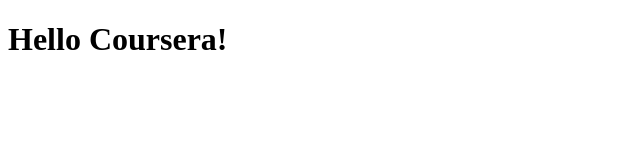
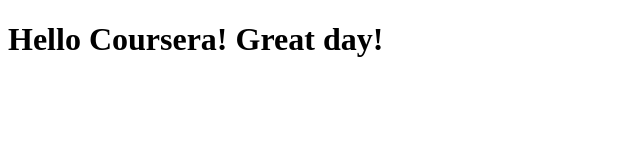
Before and after one commit to kagoten/coursera-test, a plain HTML site: page site/index.html in a window 1280 px wide. Shown: the whole page, without its empty margins (0-640 px from the left). Drawn offline with Linux system fonts and the light colour scheme.

Commit message:
Small addition to our page content.

```diff
--- a/site/index.html
+++ b/site/index.html
@@ -4,6 +4,6 @@
  	<title>Hello Coursera!</title>
  </head>
  <body>
- <h1>Hello Coursera!</h1>
+ <h1>Hello Coursera! Great day!</h1>
  </body>
  </html>
```
